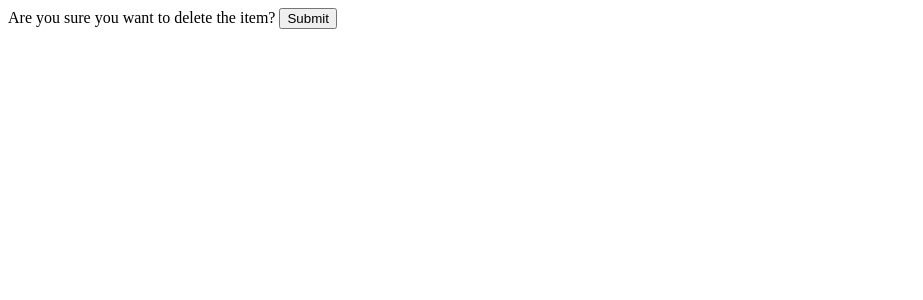
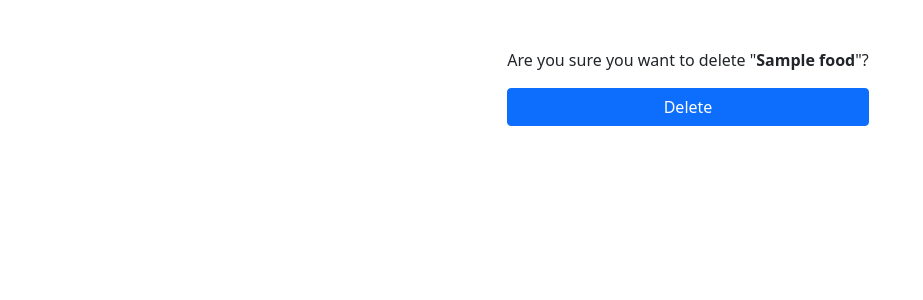
Before and after one commit to Georgiee98/macro-nutrient-calorie-tracker-, a Django app: template myapp/templates/myapp/delete.html in a window 1280 px wide. Shown: the top 300 px of the page, without its empty margins (0-923 px from the left). Run offline with Django 3.2, Linux system fonts and the light colour scheme; the template is opened without the code that fills it: values that come from a table or form of the project are taken from there, others are empty; tables that the repository leaves empty hold one stand-in row (values such as "Sample post").

Commit message:
delete specific id functionality

```diff
--- a/myapp/models.py
+++ b/myapp/models.py
@@ -16,4 +16,4 @@ class Consume(models.Model):
     food_consumed = models.ForeignKey(Food, on_delete=models.CASCADE)
 
     def __str__(self):
-        return f"{self.food_consumed.name}  {self.user}"
+        return f"{self.id} {self.food_consumed.name}  {self.user}"
--- a/myapp/templates/myapp/delete.html
+++ b/myapp/templates/myapp/delete.html
@@ -1,19 +1,38 @@
 <!DOCTYPE html>
 <html lang="en">
   <head>
-    <meta charset="UTF-8">
-    <meta http-equiv="X-UA-Compatible" content="IE=edge">
-    <meta name="viewport" content="width=device-width, initial-scale=1.0">
+    <meta charset="UTF-8" />
+    <meta http-equiv="X-UA-Compatible" content="IE=edge" />
+    <meta name="viewport" content="width=device-width, initial-scale=1.0" />
     <title>Document</title>
+    <link
+      href="https://cdn.jsdelivr.net/npm/bootstrap@5.0.2/dist/css/bootstrap.min.css"
+      rel="stylesheet"
+      integrity="sha384-EVSTQN3/azprG1Anm3QDgpJLIm9Nao0Yz1ztcQTwFspd3yD65VohhpuuCOmLASjC"
+      crossorigin="anonymous"
+    />
+    <script
+      src="https://cdn.jsdelivr.net/npm/bootstrap@5.0.2/dist/js/bootstrap.bundle.min.js"
+      integrity="sha384-MrcW6ZMFYlzcLA8Nl+NtUVF0sA7MsXsP1UyJoMp4YLEuNSfAP+JcXn/tWtIaxVXM"
+      crossorigin="anonymous"
+    ></script>
   </head>
   <body>
-    <form method="POST">
+    <div class="container">
+      <div class="row">
+        <div class="col-md-12 m-5 d-flex justify-content-center">
+          <form method="post" class="d-flex flex-column justify-content-center">
             {% csrf_token %}
-        Are you sure you want to delete the item?
-
-        <input type="submit">
-
-
+            <p>
+              Are you sure you want to delete "<b
+                >{{consumed_food_id.food_consumed.name }}</b
+              >"?
+            </p>
+            <input type="hidden" name="pk" value="{{ consumed_food_id.id }}" />
+            <input class="btn btn-primary" type="submit" value="Delete" />
           </form>
+        </div>
+      </div>
+    </div>
   </body>
 </html>
--- a/myapp/templates/myapp/index.html
+++ b/myapp/templates/myapp/index.html
@@ -88,6 +88,8 @@
               <th>Protein g</th>
               <th>Fats g</th>
               <th>Calories Kcal</th>
+              <th>ID</th>
+              <th>Remove Item</th>
             </tr>
           </thead>
           <tbody>
@@ -98,6 +100,8 @@
               <td>{{element.food_consumed.protein}}</td>
               <td>{{element.food_consumed.fats}}</td>
               <td>{{element.food_consumed.calories}}</td>
+              <td>{{element.id}}</td>
+              <td><a class="btn btn-danger" href="{% url 'delete' element.id %}">Remove</a></td>
             </tr>
             {% endfor %}
 
@@ -107,6 +111,8 @@
               <td id="totalProtein"><b></b></td>
               <td id="totalFats"><b></b></td>
               <td id="totalCalories"><b></b></td>
+              <td ><b></b></td>
+              <td ><b></b></td>
             </tr>
           </tbody>
         </table>
--- a/project/urls.py
+++ b/project/urls.py
@@ -19,5 +19,6 @@ from myapp import views
 urlpatterns = [
     path('admin/', admin.site.urls),
     path('', views.index, name='index'),
-    path('delete/<int:id>/', views.delete_consume, name='delete'),
+   path('delete/<int:pk>/', views.delete_consume, name='delete'),
+
 ]
```
Also changed, not shown: myapp/views.py (+16 -5 lines). Lines whose indentation alone changed are shown as unchanged.
